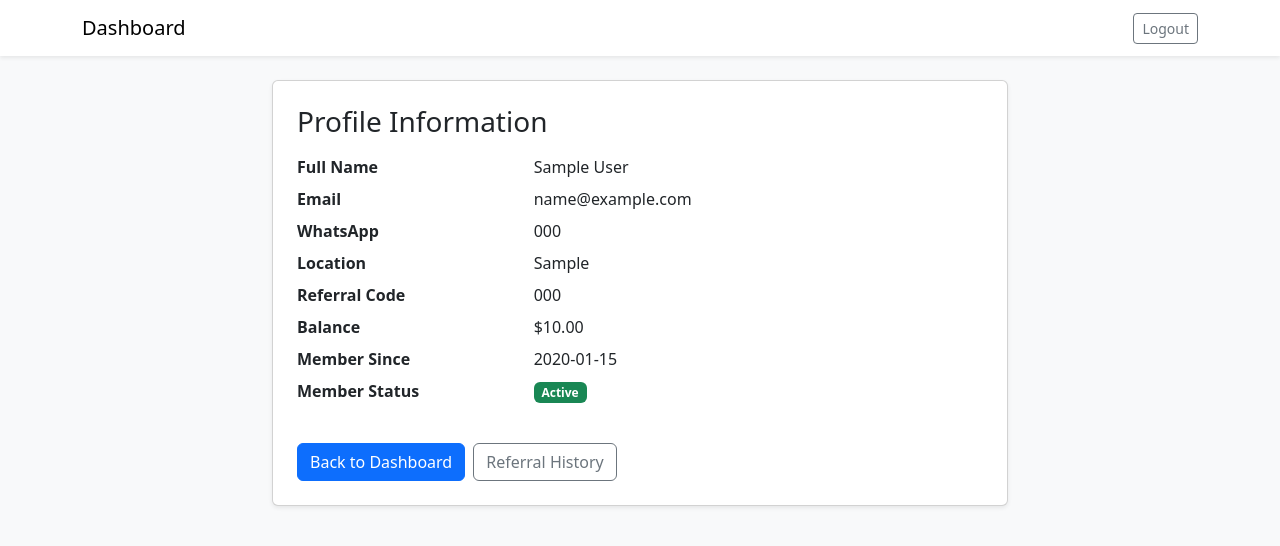
After one commit to paulmadaki/my_affiliate_app, a Flask app: page /profile in a window 1280 px wide. The commit adds this page. Shown: the top 546 px of the page. Run offline with Flask 3, Linux system fonts and the light colour scheme; a user stored in the database is signed in; tables that the repository leaves empty hold one stand-in row (values such as "Sample post").

Commit message:
Added more features in the registration page to enable users include their name during registration. And created a user profile page.

```diff
--- a/app.py
+++ b/app.py
@@ -47,6 +47,7 @@ login_manager.login_view = 'login'
 
 class User(UserMixin, db.Model):
     id = db.Column(db.Integer, primary_key=True)
+    full_name = db.Column(db.String(150), nullable=False)
     email = db.Column(db.String(100), unique=True, nullable=False)
     password = db.Column(db.String(255), nullable=False)
     referral_code = db.Column(db.String(20), unique=True)
@@ -141,13 +142,14 @@ def index():
 @app.route('/register', methods=['GET', 'POST'])
 def register():
     if request.method == 'POST':
+        full_name = request.form.get('full_name')
         email = request.form.get('email')
         password = request.form.get('password')
         referred_by = request.form.get('ref')
         whatsapp_number = request.form.get('whatsapp_number')
         location = request.form.get('location')
 
-        if not email or not password or not whatsapp_number or not location:
+        if not full_name or not email or not password or not whatsapp_number or not location:
             flash("Please fill in all required fields.")
             return redirect(url_for('register'))
 
@@ -165,6 +167,7 @@ def register():
             return redirect(url_for('register'))
 
         new_user = User(
+            full_name=full_name,
             email=email,
             password=generate_password_hash(password, method='pbkdf2:sha256'),
             referral_code=uuid.uuid4().hex[:8],
@@ -221,6 +224,12 @@ def dashboard():
         answered_records=answered_records,
         referral_link=referral_link
     )
+
+
+@app.route('/profile')
+@login_required
+def profile():
+    return render_template('profile.html', user=current_user)
 
 @app.route('/admin/questions')
 @login_required
--- a/templates/dashboard.html
+++ b/templates/dashboard.html
@@ -42,6 +42,9 @@
             </a>
             <a href="/referral-history" class="btn btn-outline-light btn-sm w-100 w-md-auto" title="View referral history">
                 <i class="fas fa-users me-1"></i>Referrals
+            </a>
+            <a href="/profile" class="btn btn-outline-light btn-sm w-100 w-md-auto" title="View profile">
+                <i class="fas fa-user me-1"></i>Profile
             </a>
             {% if user.email == admin_email %}
             <a href="/admin/questions" class="btn btn-outline-light btn-sm w-100 w-md-auto" title="Admin question dashboard">
--- /dev/null
+++ b/templates/profile.html
@@ -0,0 +1,61 @@
+<!DOCTYPE html>
+<html lang="en">
+<head>
+    <meta charset="UTF-8">
+    <meta name="viewport" content="width=device-width, initial-scale=1.0">
+    <title>Your Profile</title>
+    <link rel="stylesheet" href="https://cdn.jsdelivr.net/npm/bootstrap@5.3.0/dist/css/bootstrap.min.css">
+    <link rel="stylesheet" href="https://cdnjs.cloudflare.com/ajax/libs/font-awesome/6.4.0/css/all.min.css">
+</head>
+<body class="bg-light">
+<nav class="navbar navbar-light bg-white shadow-sm mb-4">
+    <div class="container">
+        <a class="navbar-brand" href="/dashboard">Dashboard</a>
+        <div>
+            <a href="/logout" class="btn btn-outline-secondary btn-sm">Logout</a>
+        </div>
+    </div>
+</nav>
+
+<div class="container">
+    <div class="row justify-content-center">
+        <div class="col-md-8">
+            <div class="card shadow-sm p-4">
+                <h3 class="mb-3">Profile Information</h3>
+                <dl class="row">
+                    <dt class="col-sm-4">Full Name</dt>
+                    <dd class="col-sm-8">{{ user.full_name }}</dd>
+
+                    <dt class="col-sm-4">Email</dt>
+                    <dd class="col-sm-8">{{ user.email }}</dd>
+
+                    <dt class="col-sm-4">WhatsApp</dt>
+                    <dd class="col-sm-8">{{ user.whatsapp_number or "-" }}</dd>
+
+                    <dt class="col-sm-4">Location</dt>
+                    <dd class="col-sm-8">{{ user.location or "-" }}</dd>
+
+                    <dt class="col-sm-4">Referral Code</dt>
+                    <dd class="col-sm-8">{{ user.referral_code }}</dd>
+
+                    <dt class="col-sm-4">Balance</dt>
+                    <dd class="col-sm-8">${{ "%.2f"|format(user.balance_usd) }}</dd>
+
+                    <dt class="col-sm-4">Member Since</dt>
+                    <dd class="col-sm-8">{{ user.created_at.strftime('%Y-%m-%d') if user.created_at else '-' }}</dd>
+
+                    <dt class="col-sm-4">Member Status</dt>
+                    <dd class="col-sm-8">{% if user.is_active_member %}<span class="badge bg-success">Active</span>{% else %}<span class="badge bg-secondary">Inactive</span>{% endif %}</dd>
+                </dl>
+
+                <div class="mt-3 d-flex gap-2">
+                    <a href="/dashboard" class="btn btn-primary">Back to Dashboard</a>
+                    <a href="/referral-history" class="btn btn-outline-secondary">Referral History</a>
+                </div>
+            </div>
+        </div>
+    </div>
+</div>
+
+</body>
+</html>
```
Also changed, not shown: templates/register.html (+13 -0 lines).
